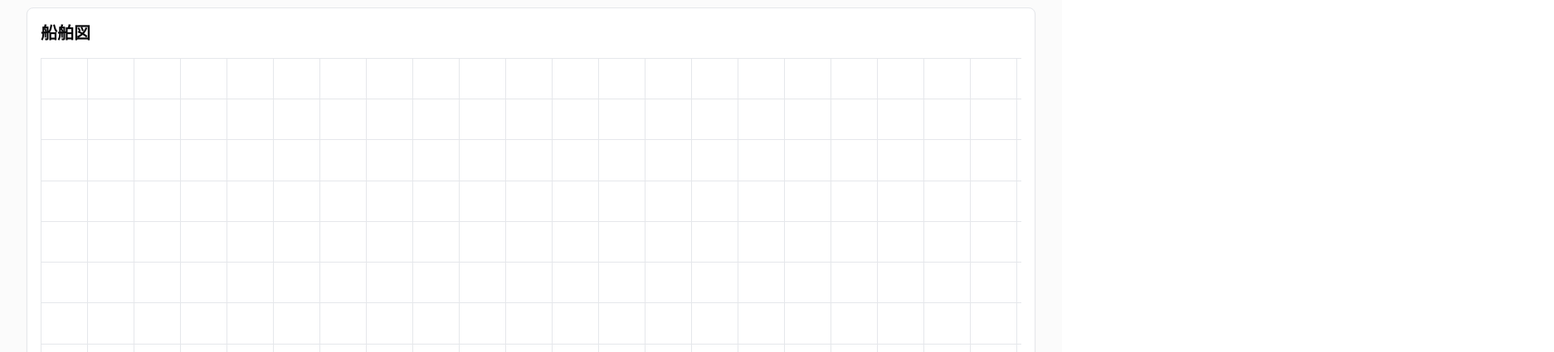
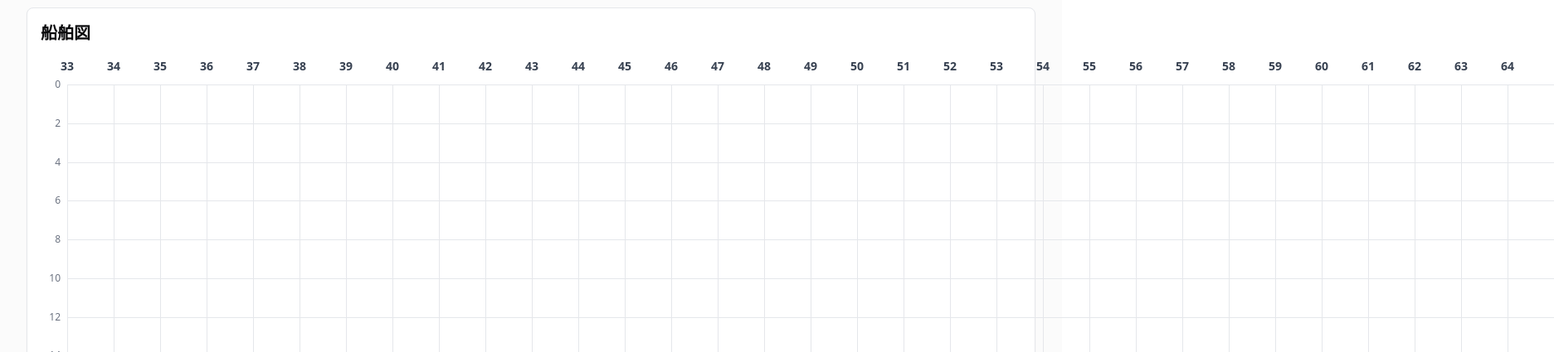
Before and after one commit to hirosekoyo/container-schedule-app, a Next.js app: page /dashboard/1 in a window 1280 px wide. Shown: the part 219-644 px from the top of the page at 83% size, 1873 px wide, since content can reach past the window. Built offline with nearby package versions, Linux system fonts and the light colour scheme; no server answers; the database is empty.

Commit message:
ダッシュボードのガントチャートコンポーネントを修正し、CSSグリッドを使用してレイアウトを改善。インポートページで日付フォーマットを日本式に変更。

```diff
--- a/src/app/dashboard/[date]/page.tsx
+++ b/src/app/dashboard/[date]/page.tsx
@@ -28,20 +28,19 @@ export default async function DashboardPage({ params }: DashboardPageProps) {
 
         <DashboardHeader date={date} report={report} />
 
-        {/* --- 【ここからが修正箇所】 --- */}
         <div className="rounded-lg border bg-white p-4 shadow-sm">
           <h2 className="text-xl font-semibold mb-4">船舶図</h2>
-          <div className="overflow-x-auto">
-            {/* ガントチャートのコンテナに高さを指定 */}
-            <div className="relative" style={{ minWidth: `1800px`, height: `80vh` }}>
+          {/* overflow-x-auto を削除！ */}
+          <div>
+            {/* コンテナに高さを指定 */}
+            <div className="relative" style={{ height: `80vh` }}>
               <Suspense fallback={<div>ガントチャートを読み込み中...</div>}>
-                {/* シンプルな呼び出しに戻す */}
+                {/* GanttChartを呼び出すだけ */}
                 <GanttChart schedules={schedules} baseDate={date} />
               </Suspense>
             </div>
           </div>
         </div>
-        {/* --- 【ここまで修正】 --- */}
 
         {/* 詳細テーブル */}
         <div className="rounded-lg border bg-white p-4 shadow-sm">
--- a/src/app/dashboard/import/page.tsx
+++ b/src/app/dashboard/import/page.tsx
@@ -38,7 +38,7 @@ export default function ImportPage() {
         setMessage(`登録が完了しました。${data?.length || 0}件の予定が作成されました。`);
         setTextInput(''); // テキストエリアをクリア
         // 成功したらメインのダッシュボードに遷移
-        router.push(`/dashboard/${new Date().toISOString().split('T')[0]}`);
+        router.push(`/dashboard/${new Date().toLocaleDateString('ja-JP', { year: 'numeric', month: '2-digit', day: '2-digit' }).replace(/\//g, '-')}`);
       }
     });
   };
--- a/src/components/GanttChart.tsx
+++ b/src/components/GanttChart.tsx
@@ -1,75 +1,98 @@
 import type { ScheduleWithOperations } from '@/lib/supabase/actions';
 import React from 'react';
 
+// --- 型定義と定数は変更なし ---
 interface GanttChartProps {
   schedules: ScheduleWithOperations[];
   baseDate: string;
 }
-
 const CHART_START_HOUR = 0;
-const CHART_END_HOUR = 26; // 翌2時まで
+const CHART_END_HOUR = 26;
 const TOTAL_CHART_HOURS = CHART_END_HOUR - CHART_START_HOUR;
 const CHART_START_BIT = 33;
 const CHART_END_BIT = 64;
 const BIT_LENGTH_M = 30;
 const BIT_WIDTH_PX = 56;
 
+// calculateBarRange関数は変更なし
 const calculateBarRange = (schedule: ScheduleWithOperations, baseDateStr: string) => {
   const arrival = new Date(schedule.arrival_time);
   const departure = new Date(schedule.departure_time);
   const baseDate = new Date(`${baseDateStr}T00:00:00Z`);
-
-  const isArrivalDay = arrival.getUTCFullYear() === baseDate.getUTCFullYear() &&
-                       arrival.getUTCMonth() === baseDate.getUTCMonth() &&
-                       arrival.getUTCDate() === baseDate.getUTCDate();
-
+  const isArrivalDay = arrival.getUTCFullYear() === baseDate.getUTCFullYear() && arrival.getUTCMonth() === baseDate.getUTCMonth() && arrival.getUTCDate() === baseDate.getUTCDate();
   const nextDay = new Date(baseDate);
   nextDay.setUTCDate(baseDate.getUTCDate() + 1);
-  const isDepartureNextDay = departure.getUTCFullYear() === nextDay.getUTCFullYear() &&
-                             departure.getUTCMonth() === nextDay.getUTCMonth() &&
-                             departure.getUTCDate() === nextDay.getUTCDate();
-
+  const isDepartureNextDay = departure.getUTCFullYear() === nextDay.getUTCFullYear() && departure.getUTCMonth() === nextDay.getUTCMonth() && departure.getUTCDate() === nextDay.getUTCDate();
   const startHour = isArrivalDay ? (arrival.getUTCHours() + arrival.getUTCMinutes() / 60) : 0;
-
-  // --- 【ここからが修正箇所】 ---
-  let calculatedEndHour: number;
+  let endHour: number;
   if (isDepartureNextDay) {
-    calculatedEndHour = 24 + (departure.getUTCHours() + departure.getUTCMinutes() / 60);
+    endHour = 24 + (departure.getUTCHours() + departure.getUTCMinutes() / 60);
   } else if (departure > nextDay) {
-    calculatedEndHour = CHART_END_HOUR; // 2日以上滞在する場合
+    endHour = CHART_END_HOUR;
   } else {
-    calculatedEndHour = departure.getUTCHours() + departure.getUTCMinutes() / 60;
+    endHour = departure.getUTCHours() + departure.getUTCMinutes() / 60;
   }
-
-  // グラフの描画限界(26時)を超えないように、Math.minで終点を制限する
-  const endHour = Math.min(calculatedEndHour, CHART_END_HOUR);
-  // --- 【ここまで修正】 ---
-
-  return { startHour, endHour };
+  return { startHour, endHour: Math.min(endHour, CHART_END_HOUR) };
 };
 
 const GanttChart: React.FC<GanttChartProps> = ({ schedules, baseDate }) => {
-  // --- 軸ラベルの生成 ---
   const timeLabels = Array.from({ length: TOTAL_CHART_HOURS / 2 + 1 }, (_, i) => {
     const hour = CHART_START_HOUR + i * 2;
     if (hour >= 26) return hour - 24;
     return hour;
   });
   const bitLabels = Array.from({ length: CHART_END_BIT - CHART_START_BIT + 1 }, (_, i) => CHART_START_BIT + i);
+  const totalChartWidth = (CHART_END_BIT - CHART_START_BIT + 1) * BIT_WIDTH_PX;
 
   return (
-    <div className="relative h-full w-full pl-8 pt-8 font-sans">
-      {/* --- 背景グリッド --- */}
-      <div className="absolute inset-0">
-        {timeLabels.map((_, i) => (
-          <div key={`h-line-${i}`} className="absolute w-full border-t border-gray-200" style={{ top: `${(i * 2 / TOTAL_CHART_HOURS) * 100}%` }} />
-        ))}
-        {bitLabels.map((_, i) => (
-          <div key={`v-line-${i}`} className="absolute h-full border-l border-gray-200" style={{ left: i * BIT_WIDTH_PX }} />
+    // --- 【ここからが修正箇所】 ---
+    // ルート要素をCSS Gridコンテナとして定義
+    <div
+      className="grid h-full w-full font-sans"
+      style={{
+        minWidth: `calc(2rem + ${totalChartWidth}px)`, // ラベル幅 + グラフ幅
+        gridTemplateColumns: '2rem 1fr', // 1列目: 2rem(ラベル用), 2列目: 残り全部
+        gridTemplateRows: '2rem 1fr',    // 1行目: 2rem(ラベル用), 2行目: 残り全部
+      }}
+    >
+      {/* 1. 左上の空のセル */}
+      <div></div>
+
+      {/* 2. 横軸ラベルのセル */}
+      <div className="relative">
+        {bitLabels.map((label, i) => (
+          <div
+            key={`bit-label-${i}`}
+            className="absolute -translate-x-1/2 text-sm font-semibold text-gray-700"
+            style={{ left: i * BIT_WIDTH_PX }}
+          >
+            {label}
+          </div>
         ))}
       </div>
 
-      {/* --- 船舶ブロック --- */}
+      {/* 3. 縦軸ラベルのセル */}
+      <div className="relative">
+        {timeLabels.map((label, i) => (
+          <div
+            key={`time-label-${i}`}
+            className="absolute w-full -translate-y-1/2 pr-2 text-right text-xs text-gray-500"
+            style={{ top: `${(i * 2 / TOTAL_CHART_HOURS) * 100}%` }}
+          >
+            {label}
+          </div>
+        ))}
+      </div>
+
+      {/* 4. グラフ本体（グリッドと船）のセル */}
+      <div className="relative h-full w-full">
+        {/* 背景グリッド */}
+        <div className="absolute inset-0">
+          {timeLabels.map((_, i) => ( <div key={`h-line-${i}`} className="absolute w-full border-t border-gray-200" style={{ top: `${(i * 2 / TOTAL_CHART_HOURS) * 100}%` }} /> ))}
+          {bitLabels.map((_, i) => ( <div key={`v-line-${i}`} className="absolute h-full border-l border-gray-200" style={{ left: i * BIT_WIDTH_PX }} /> ))}
+        </div>
+
+        {/* 船舶ブロック */}
         {schedules.map((schedule) => {
           const { startHour, endHour } = calculateBarRange(schedule, baseDate);
           if (endHour <= startHour) return null;
@@ -79,7 +102,6 @@ const GanttChart: React.FC<GanttChartProps> = ({ schedules, baseDate }) => {
           const width_m = Math.abs(Number(schedule.bow_position_m) - Number(schedule.stern_position_m));
           const left = ((left_m / BIT_LENGTH_M) - CHART_START_BIT) * BIT_WIDTH_PX;
           const width = (width_m / BIT_LENGTH_M) * BIT_WIDTH_PX;
-
           return (
             <div key={`${schedule.id}-${schedule.schedule_date}`} className="absolute flex items-center justify-center rounded-md border bg-sky-100 p-1 text-sky-800 shadow-sm" style={{ top: `${topPercent}%`, height: `${heightPercent}%`, left: `${left}px`, width: `${width}px` }}>
               <div className="flex w-full items-center justify-between gap-1 text-xs font-bold md:text-sm">
@@ -90,19 +112,9 @@ const GanttChart: React.FC<GanttChartProps> = ({ schedules, baseDate }) => {
             </div>
           );
         })}
-
-      {/* --- 軸ラベル --- */}
-      <div className="absolute -left-8 top-0 h-full pt-8">
-        {timeLabels.map((label, i) => (
-          <div key={`time-label-${i}`} className="absolute -translate-y-1/2 text-xs text-gray-500" style={{ top: `${(i * 2 / TOTAL_CHART_HOURS) * 100}%` }}>{label}</div>
-        ))}
-      </div>
-      <div className="absolute -top-6 left-0 w-full pl-8">
-        {bitLabels.map((label, i) => (
-          <div key={`bit-label-${i}`} className="absolute -translate-x-1/2 text-sm font-semibold text-gray-700" style={{ left: i * BIT_WIDTH_PX }}>{label}</div>
-        ))}
       </div>
     </div>
+    // --- 【ここまで修正】 ---
   );
 };
 
```
Lines whose indentation alone changed are shown as unchanged.
